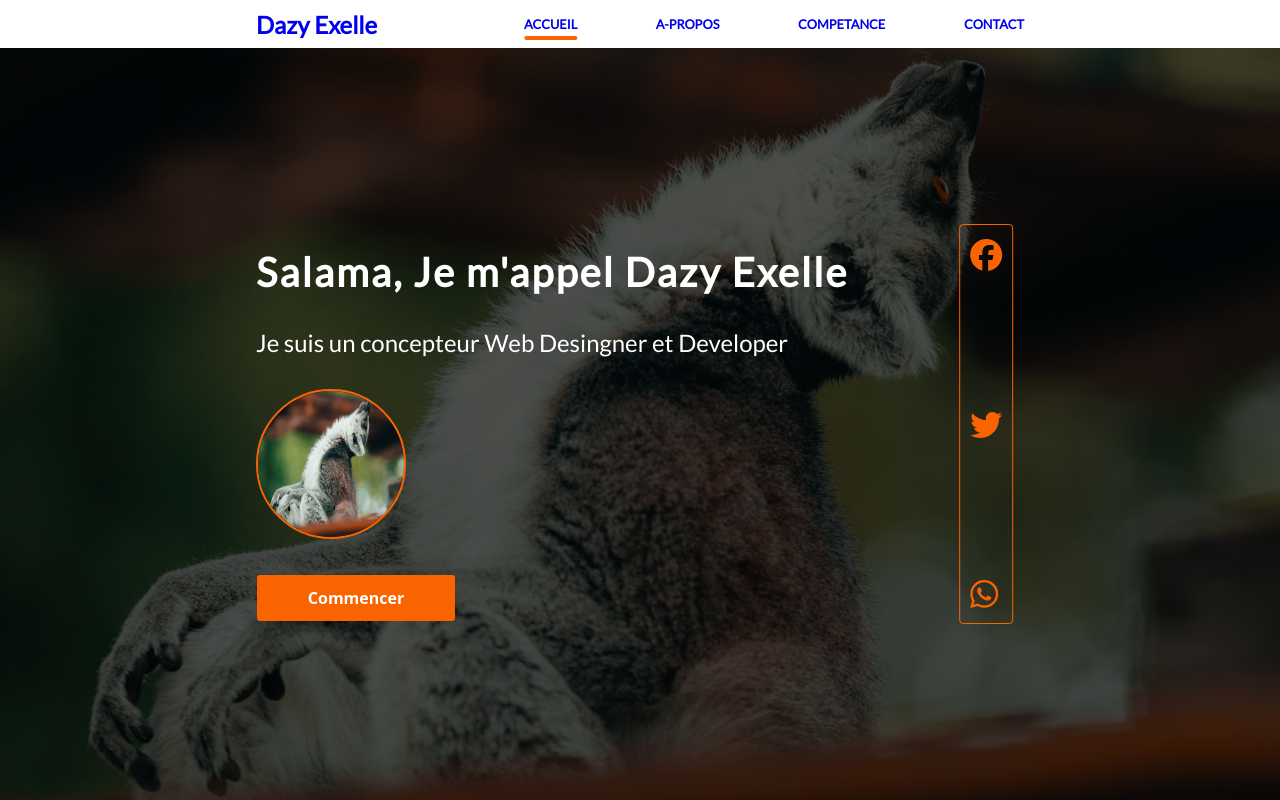
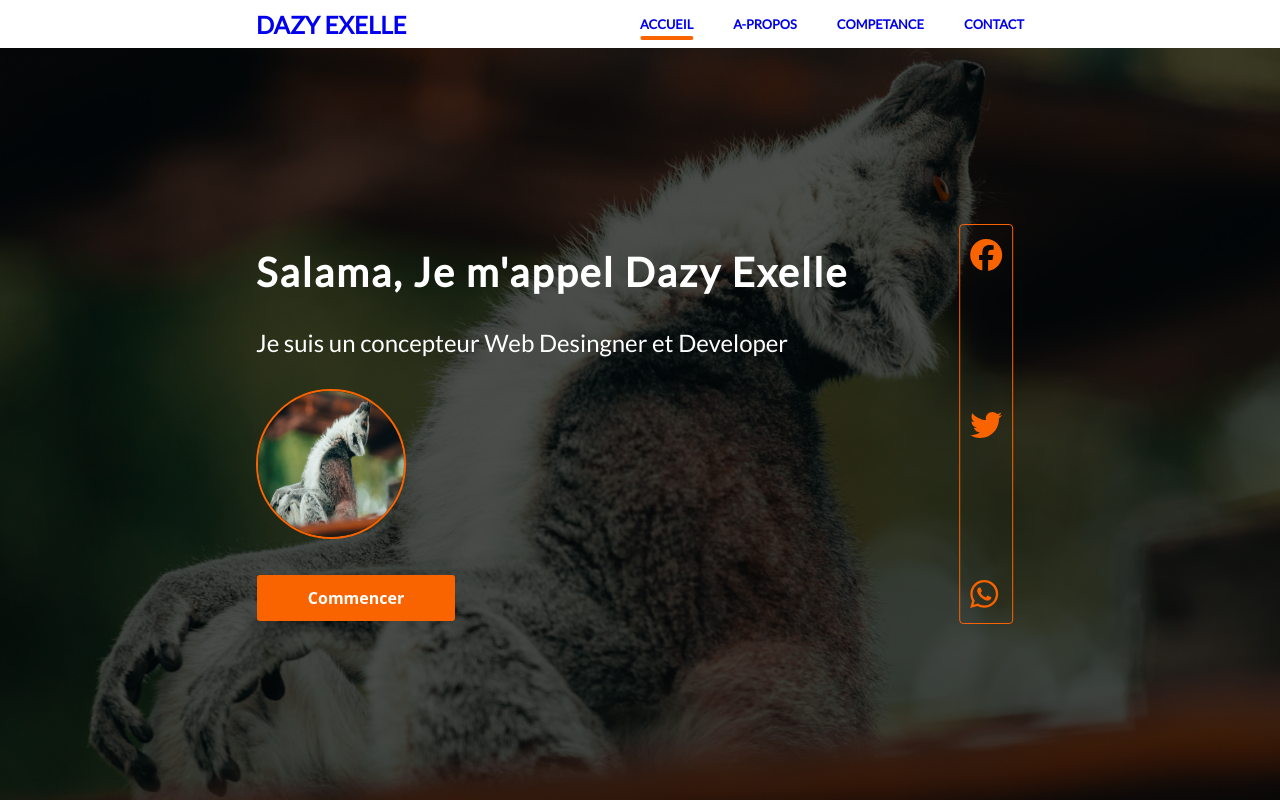
Before and after one commit to DazyNicolas/dazy, a React (Create React App) app: page / in a window 1280 px wide. Built offline with nearby package versions, Linux system fonts and the light colour scheme.

Commit message:
fix logo

```diff
--- a/src/components/Navigation.js
+++ b/src/components/Navigation.js
@@ -16,9 +16,9 @@ handleClick = () =>{
         return (
             <nav className='mynave'>
             <div className='navigation'>
-                <a href='/' className='dazy'>
-                    Dazy Exelle
-                </a>
+                <NavLink to='/' >
+                   <h1 className='dazy'>Dazy Exelle</h1>
+                </NavLink>
 
                 <div className='hamburger' onClick={this.handleClick}>
                 <FontAwesomeIcon className='menu-bars' icon={this.state.clicked ? faTimes : faBars}/>
```
